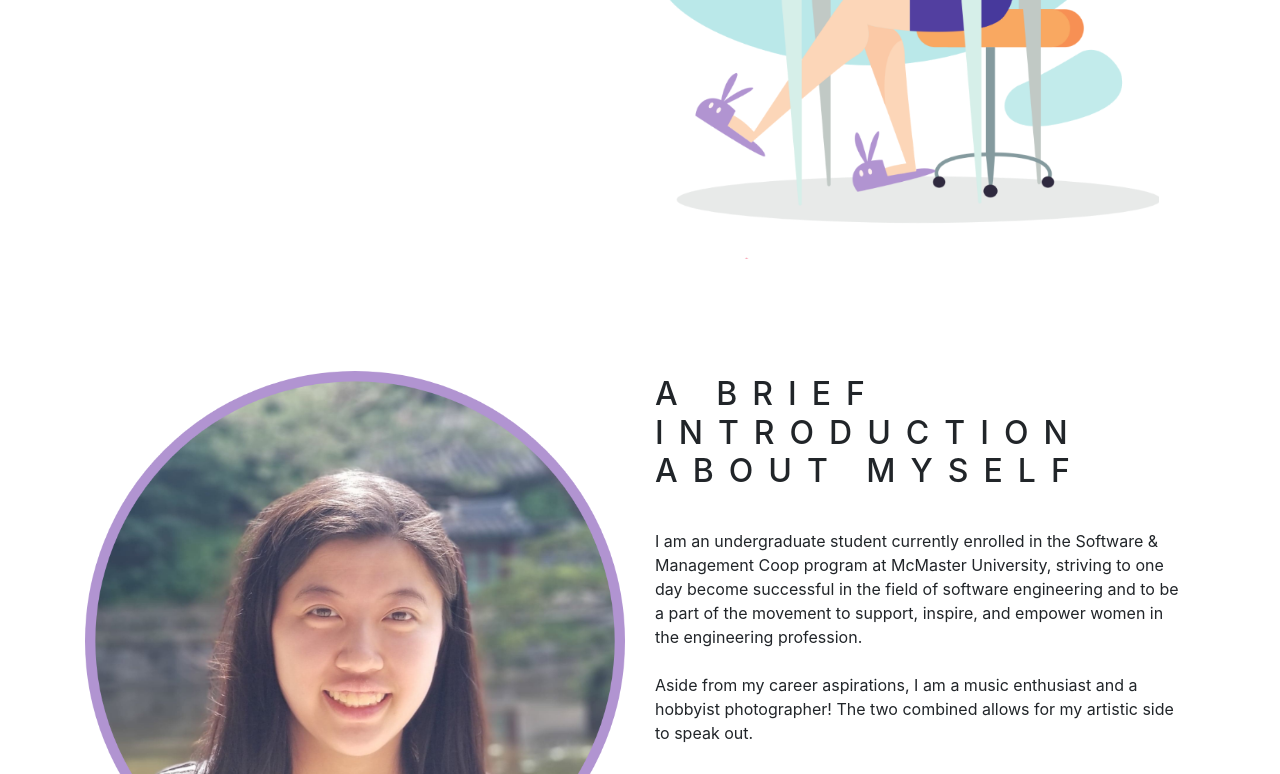
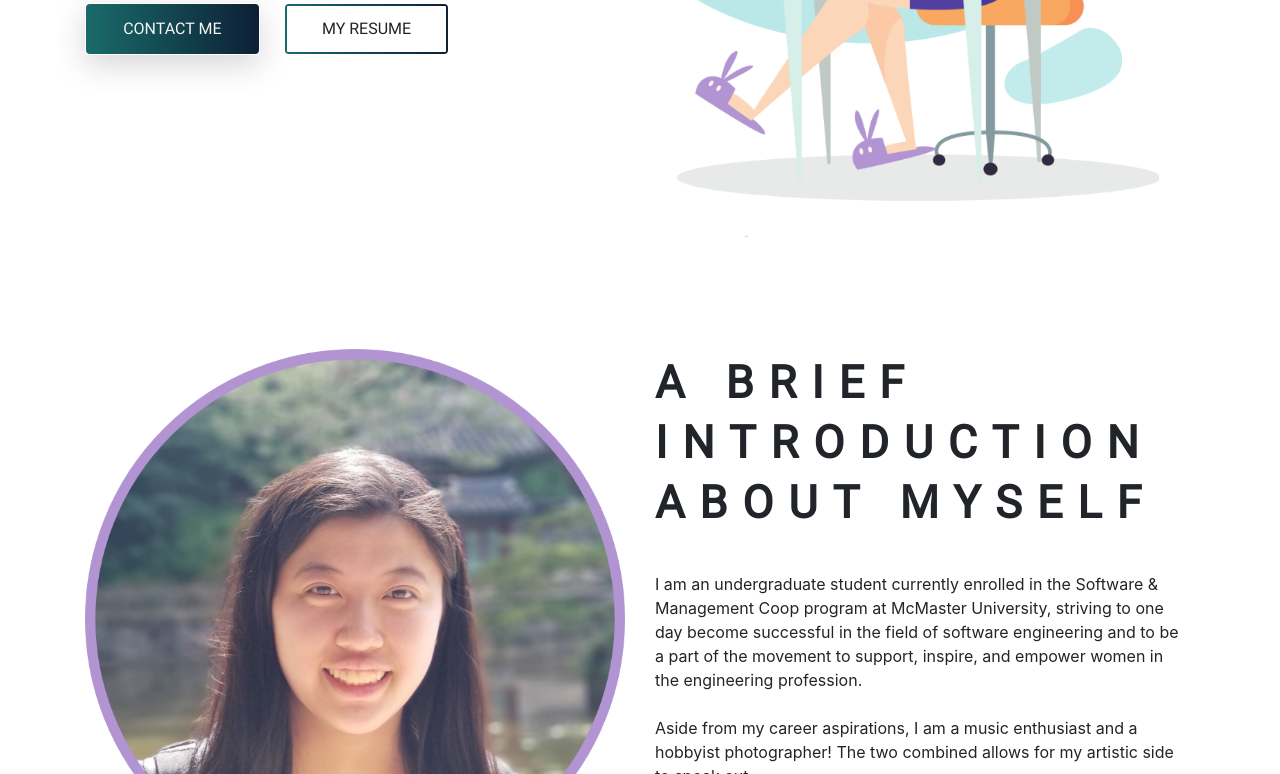
Before and after one commit to almen-ng/almen-ng.github.io, a plain HTML site: page index.html in a window 1280 px wide. Shown: the part 481-1255 px from the top of the page. Drawn offline with Linux system fonts and the light colour scheme.

Commit message:
Edited file names

```diff
--- a/css/font.scss
+++ b/css/font.scss
@@ -2,5 +2,20 @@
 
 @font-face {
     font-family: "Roboto";
-    src: "../fonts/Roboto/Roboto-Regular.ttf"
+    src: url(../fonts/Roboto/Roboto-Regular.ttf);
 }
+
+@font-face {
+    font-family: "Orbitron";
+    src: url(../fonts/Orbitron/static/Orbitron-Regular.ttf);
+  }
+
+  @font-face {
+    font-family: "DS-Digital";
+    src: url(../fonts/ds-digital/DS-DIGI.TTF);
+  }
+
+  @font-face {
+    font-family: "Honey-Script";
+    src: url(../fonts/honey_script/HoneyScript-Light.ttf);
+  }
--- a/css/style.scss
+++ b/css/style.scss
@@ -2,10 +2,10 @@
 @import url(./font.css);
 
 /* CSS Variables */
-@import url(./partials/_variables.css);
+@import url(./partials/variables.css);
 
 /* global */
-@import url(./partials/_global.css);
+@import url(./partials/global.css);
 
 /*------------------------------ START NAVIGATION ------------------------------*/
 
```
Also changed, not shown: css/font.css, css/style.css, 3 other files.
